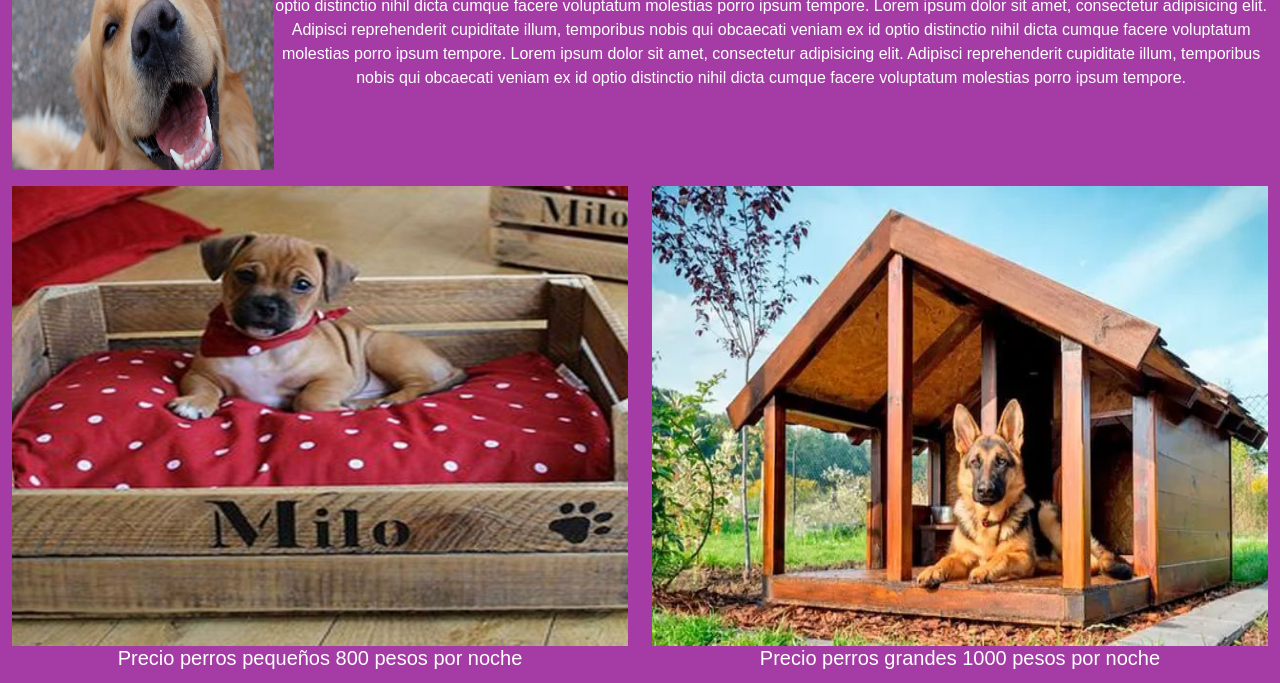
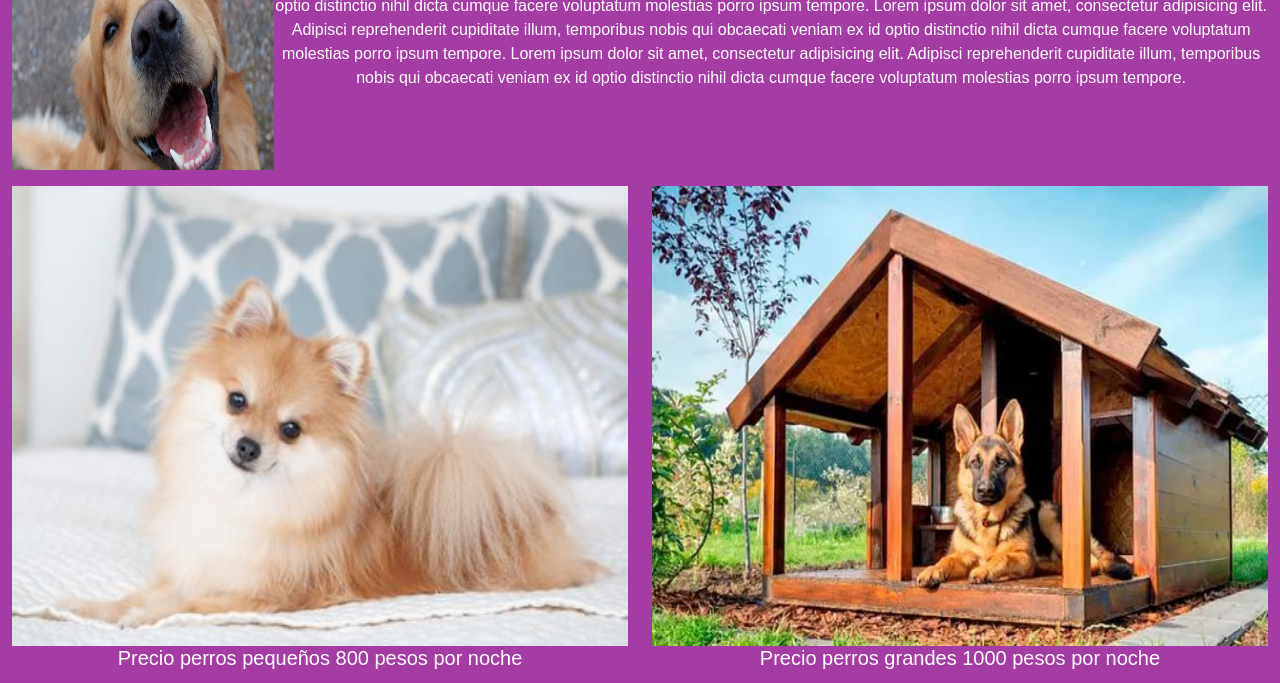
Before and after one commit to NeroStriker/Guarderia-Canina--Ezequiel-Benavides, a website: page pages/servicios.html in a window 1280 px wide. Shown: the part 349-1032 px from the top of the page. Drawn offline with nearby package versions, Linux system fonts and the light colour scheme.

Commit message:
perro cambiado

```diff
--- a/pages/servicios.html
+++ b/pages/servicios.html
@@ -71,7 +71,7 @@
 
                     <article class="productos__img row">
                       <div class="mt-3 col-md-6">
-                        <img class="imagenPerroPequeño" src="../Assets/Imagenes/perro-pequeño.jpg" alt="Perro pequeño">
+                        <img class="imagenPerroPequeño" src="../Assets/Imagenes/small-dog.jpg" alt="Perro pequeño">
                         <h5>Precio perros pequeños 800 pesos por noche</h5>
                       </div>
                       <div class="mt-3 col-md-6">
```
Also changed, not shown: Assets/Imagenes/perro-pequeño.jpg (deleted), Assets/Imagenes/small-dog.jpg (added).
